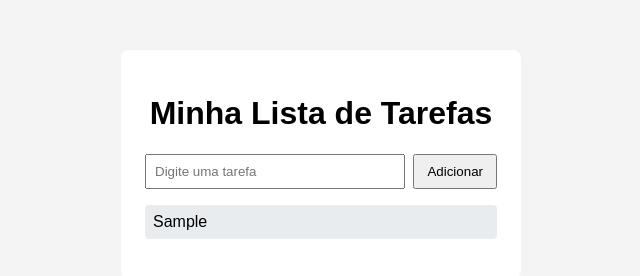
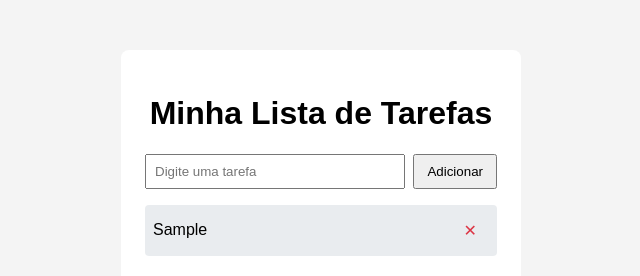
Before and after one commit to edusouza7/todo-app, a plain HTML site: page index.html in a window 1280 px wide. Both pictures are taken after typing "Sample" into the empty fields and a click on the button "Adicionar". Shown: the whole page, without its empty margins (319-959 px from the left). Drawn offline with Linux system fonts and the light colour scheme.

Commit message:
Add task removal with action button

```diff
--- a/script.js
+++ b/script.js
@@ -5,22 +5,44 @@ const taskList = document.querySelector("#task-list");
 
 // Escuta o envio do formulário
 form.addEventListener("submit", function (event) {
-    event.preventDefault();
+    event.preventDefault(); // evita recarregar a página
 
     const taskText = input.value.trim();
 
+    // Regra de negócio básica
     if (taskText === "") {
         return;
     }
 
+    // Criação do item da lista
     const li = document.createElement("li");
-    li.textContent = taskText;
 
-    // Regra: marcar como concluída ao clicar
-    li.addEventListener("click", function () {
+    // Texto da tarefa
+    const span = document.createElement("span");
+    span.textContent = taskText;
+
+    // Botão de remover
+    const removeBtn = document.createElement("button");
+    removeBtn.textContent = "✕";
+    removeBtn.classList.add("remove-btn");
+
+    // Marcar como concluída
+    span.addEventListener("click", function () {
         li.classList.toggle("completed");
     });
 
+    // Remover tarefa
+    removeBtn.addEventListener("click", function () {
+        li.remove();
+    });
+
+    // Montagem do item
+    li.appendChild(span);
+    li.appendChild(removeBtn);
+
+    // Adiciona na lista
     taskList.appendChild(li);
+
+    // Limpa o input
     input.value = "";
 });
--- a/style.css
+++ b/style.css
@@ -54,3 +54,25 @@ li.completed {
     text-decoration: line-through;
     opacity: 0.6;
 }
+li {
+    display: flex;
+    justify-content: space-between;
+    align-items: center;
+}
+
+li.completed span {
+    text-decoration: line-through;
+    opacity: 0.6;
+}
+
+.remove-btn {
+    background: transparent;
+    border: none;
+    cursor: pointer;
+    font-size: 16px;
+    color: #dc3545;
+}
+
+.remove-btn:hover {
+    opacity: 0.7;
+}
```
